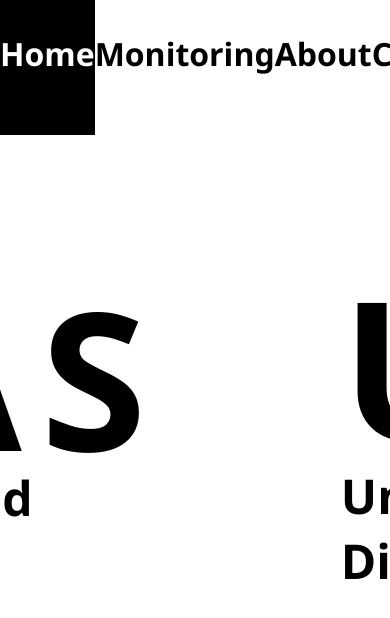
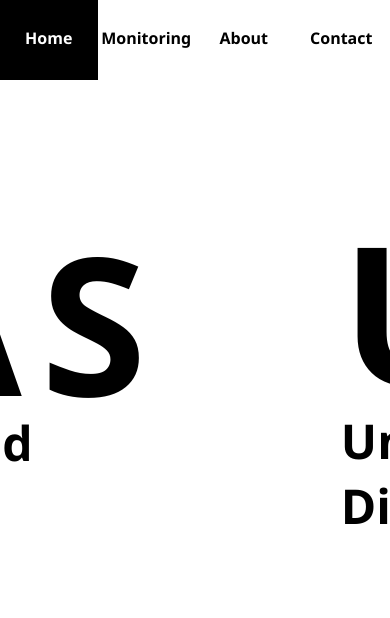
Before and after one commit to CAS-UD/Frontend-Safe-Anti-Drunk-Driving-System-For-Motorcycles, a Next.js app: page / in a window 390 px wide. Shown: the top 618 px of the page. Built offline with nearby package versions, Linux system fonts and the light colour scheme.

Commit message:
fix bugs and add responsive monitoring page

```diff
--- a/app/componentes/navbar.js
+++ b/app/componentes/navbar.js
@@ -31,7 +31,8 @@ export function Navbar () {
   ]
 
   return (
-    <navbar className={styles.navbar}>
+    <navbar>
+      <ul className={styles.navbar}>
         {elementsMenu.map((element) => (
           <Link href={element.link} className={styles.link} key={element.id}>
             <p className={styles.menu}>
@@ -40,6 +41,7 @@ export function Navbar () {
             <div className={pathName === element.link ? styles.line : ''} />
           </Link>
         ))}
+      </ul>
     </navbar>
   )
 }
--- a/app/monitoring/page.js
+++ b/app/monitoring/page.js
@@ -46,7 +46,7 @@ export default function Monitorin () {
   const [isScroll, setIsScroll] = useState(false)
 
   useEffect(() => {
-    const ws = io('http://192.168.1.2:80')
+    const ws = io('http://localhost:5000')
 
     ws.on('post_req', (data) => {
       data = JSON.parse(data)
--- a/styles/navbar.module.css
+++ b/styles/navbar.module.css
@@ -3,7 +3,11 @@
     justify-content: space-between;
     height: 135px;
     align-items: center;
+    padding: 0;
+    margin: 0;
+    padding-inline-start: 0;
 }
+
 .link{
     width: 100%;
     height: 100%;
@@ -45,3 +49,30 @@
         opacity: 1;
     }
 }
+
+@media screen and (max-width: 1200px) {
+
+    .link{
+        position: relative;
+        font-size: 1em;
+        height: 100%;
+        margin: 0;
+        padding: 0;
+
+    }
+    .link p{
+        transform: translate(0, 50%);
+    }
+    .navbar{
+        display: flex;
+        height: 80px;
+        justify-content: center;
+    }
+    .line{
+        position: absolute;
+        bottom: 0;
+        margin: 0;
+        height: 8px;
+    }
+
+}
```
Also changed, not shown: app/componentes/statistics.js (+12 -4 lines), styles/monitoring.module.css (+50 -2 lines), 1 other file (tests, documents, lock files or other folders). Lines whose indentation alone changed are shown as unchanged.
